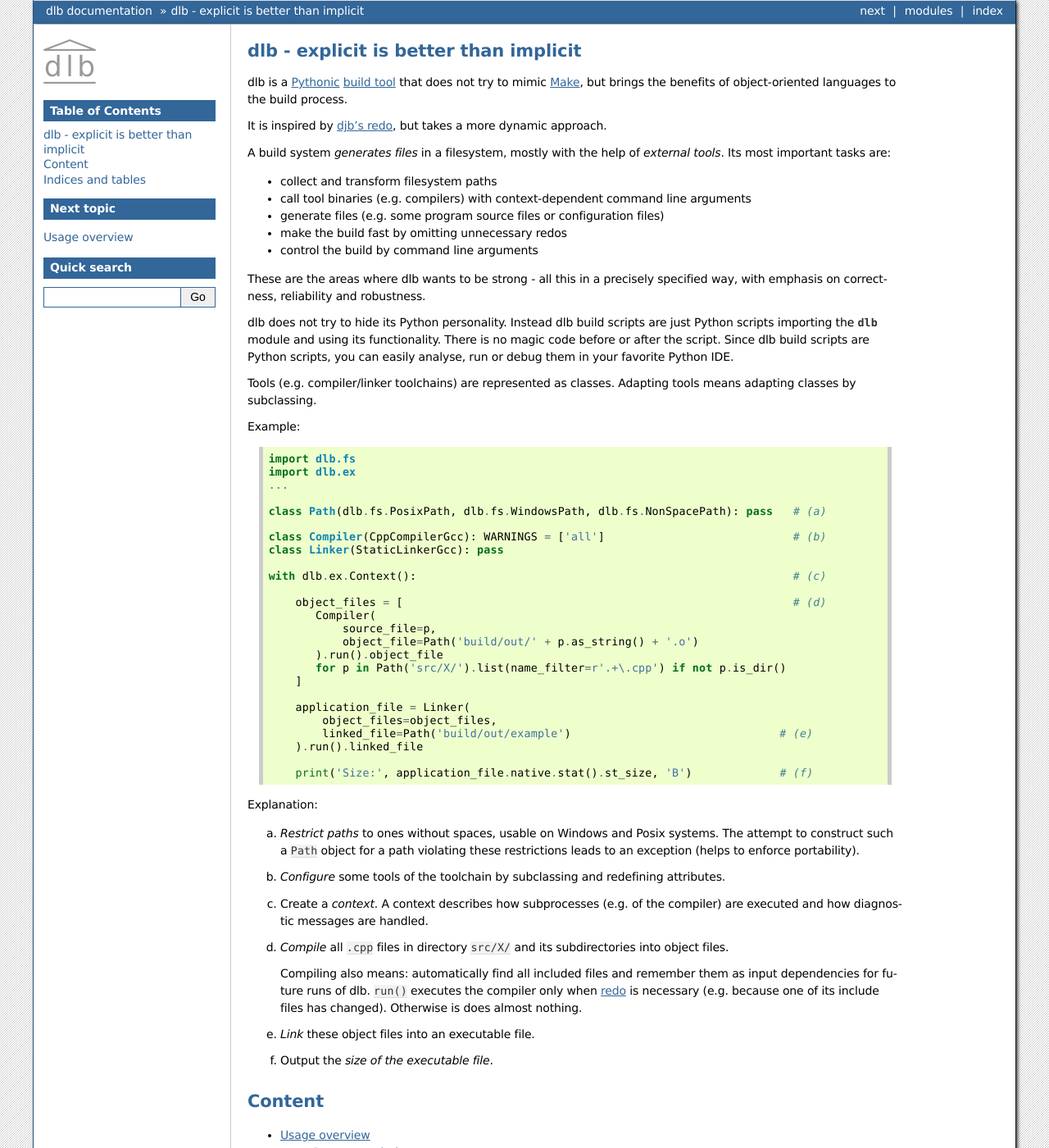
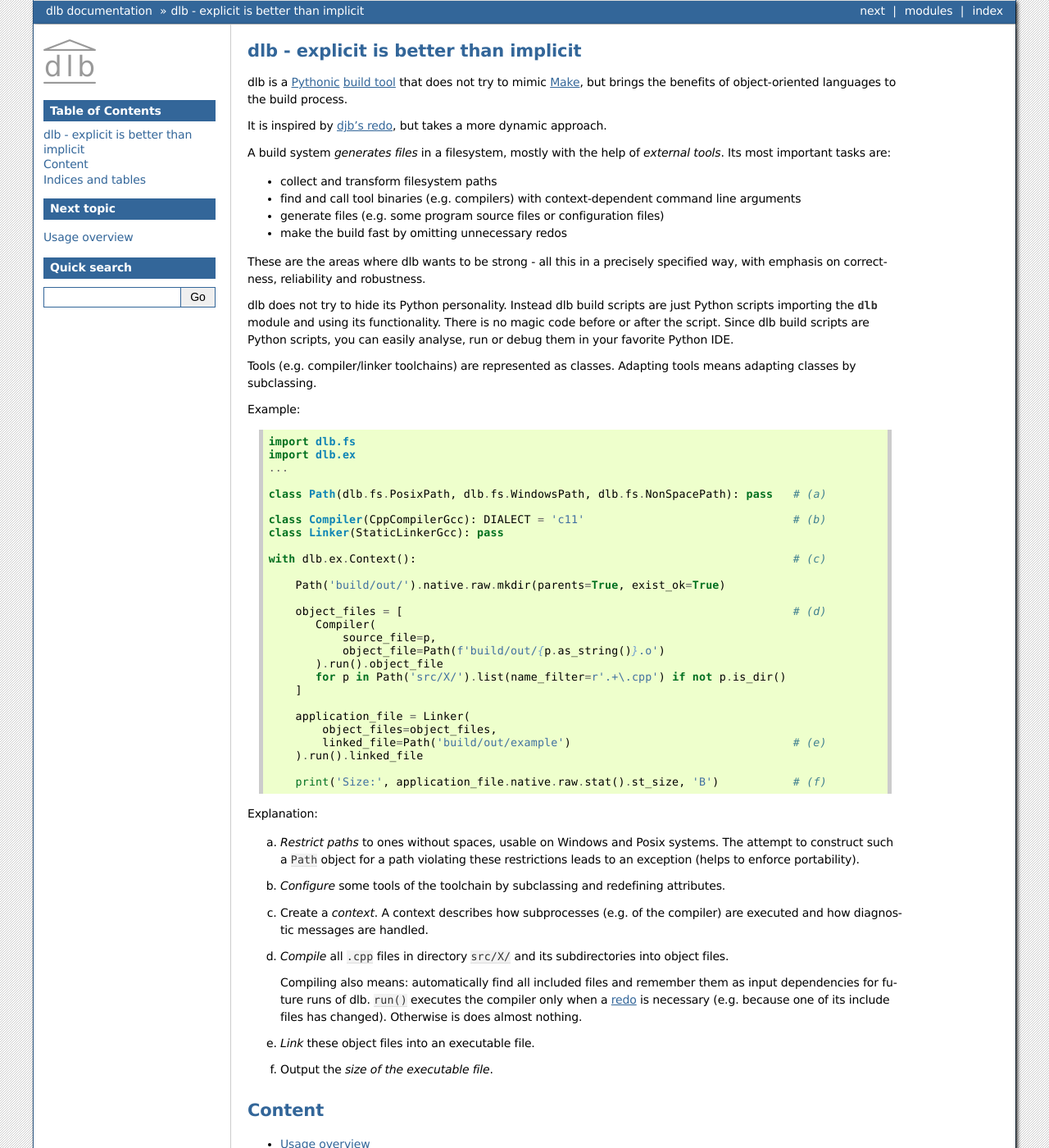
Before and after one commit to dlu-ch/dlb, a Sphinx documentation site: the page built from doc/index.rst, in a window 1280 px wide and 1400 px high. Shown: the whole window at 82% size. Built offline with Sphinx 7.4.7, drawn with Linux system fonts in a browser that asks for light colours.

Commit message:
Update introduction example

```diff
--- a/doc/index.rst
+++ b/doc/index.rst
@@ -12,10 +12,9 @@ A build system *generates files* in a filesystem, mostly with the help of *exter
 Its most important tasks are:
 
 - collect and transform filesystem paths
-- call tool binaries (e.g. compilers) with context-dependent command line arguments
+- find and call tool binaries (e.g. compilers) with context-dependent command line arguments
 - generate files (e.g. some program source files or configuration files)
 - make the build fast by omitting unnecessary redos
-- control the build by command line arguments
 
 These are the areas where dlb wants to be strong - all this in a precisely specified way, with emphasis on correctness,
 reliability and robustness.
@@ -36,25 +35,27 @@ Example::
 
    class Path(dlb.fs.PosixPath, dlb.fs.WindowsPath, dlb.fs.NonSpacePath): pass   # (a)
 
-   class Compiler(CppCompilerGcc): WARNINGS = ['all']                            # (b)
+   class Compiler(CppCompilerGcc): DIALECT = 'c11'                               # (b)
    class Linker(StaticLinkerGcc): pass
 
    with dlb.ex.Context():                                                        # (c)
 
+       Path('build/out/').native.raw.mkdir(parents=True, exist_ok=True)
+
        object_files = [                                                          # (d)
           Compiler(
               source_file=p,
-              object_file=Path('build/out/' + p.as_string() + '.o')
+              object_file=Path(f'build/out/{p.as_string()}.o')
           ).run().object_file
           for p in Path('src/X/').list(name_filter=r'.+\.cpp') if not p.is_dir()
        ]
 
        application_file = Linker(
            object_files=object_files,
-           linked_file=Path('build/out/example')                               # (e)
+           linked_file=Path('build/out/example')                                 # (e)
        ).run().linked_file
 
-       print('Size:', application_file.native.stat().st_size, 'B')             # (f)
+       print('Size:', application_file.native.raw.stat().st_size, 'B')           # (f)
 
 Explanation:
 
@@ -71,7 +72,7 @@ a. *Restrict paths* to ones without spaces, usable on Windows and Posix systems.
 
    Compiling also means: automatically find all included files and remember them as input dependencies for future
    runs of dlb.
-   ``run()`` executes the compiler only when :term:`redo` is necessary (e.g. because one of its include files
+   ``run()`` executes the compiler only when a :term:`redo` is necessary (e.g. because one of its include files
    has changed). Otherwise is does almost nothing.
 
 #. *Link* these object files into an executable file.
--- a/doc/similar_tools.rst
+++ b/doc/similar_tools.rst
@@ -52,7 +52,7 @@ Examples are:
 Why explicit is better than implicit
 ------------------------------------
 
-`Some argue <https://taint.org/2011/02/18/001527a.html>`_, that restricting the expressiveness and power of the
+`Some argue <https://taint.org/2011/02/18/001527a.html>`_ that restricting the expressiveness and power of the
 language used to describe a build process is a good thing. I disagree.
 
 A tailored DSL is a good thing exactly as long as you use it as foreseen by its creators.
```
Also changed, not shown: other parts of doc/similar_tools.rst (+1 -1 lines).
